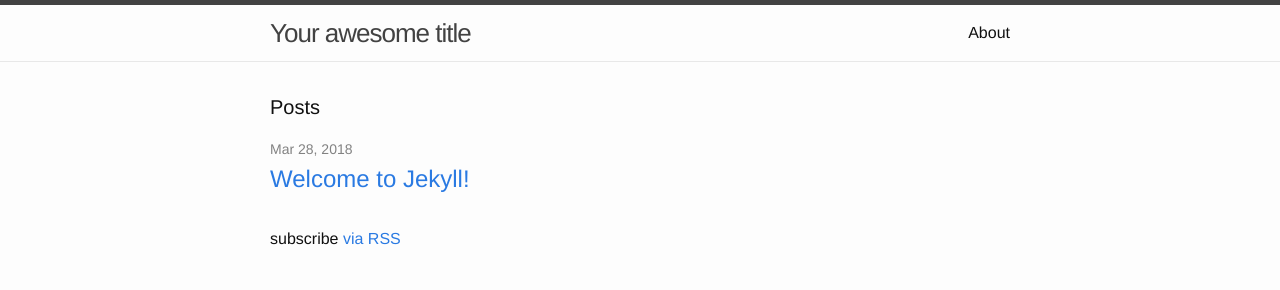
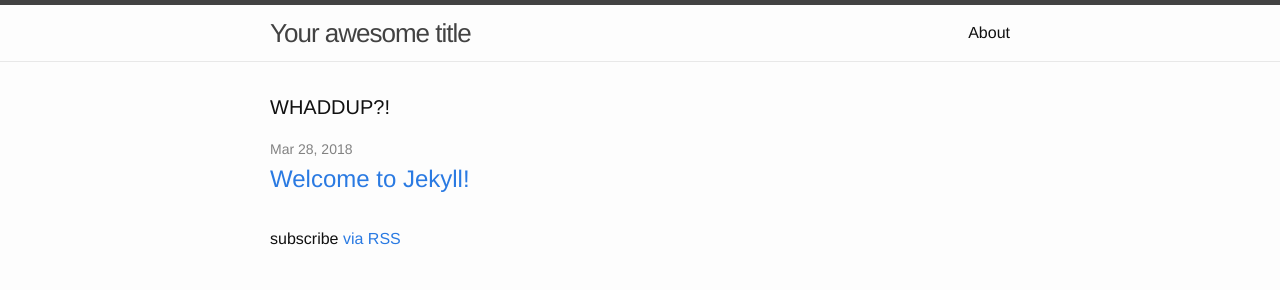
Before and after one commit to beaminmedia/beaminmedia.github.io, a Jekyll site: the page built from index.html, in a window 1280 px wide. Shown: the top 290 px of the page. Built offline with Jekyll 4.4.1, drawn with Linux system fonts in a browser that asks for light colours.

Commit message:
Update index.html

```diff
--- a/index.html
+++ b/index.html
@@ -4,7 +4,7 @@
 
 <div class="home">
 
-  <h1 class="page-heading">Posts</h1>
+  <h1 class="page-heading">WHADDUP?!</h1>
 
   <ul class="post-list">
     {% for post in site.posts %}
```
